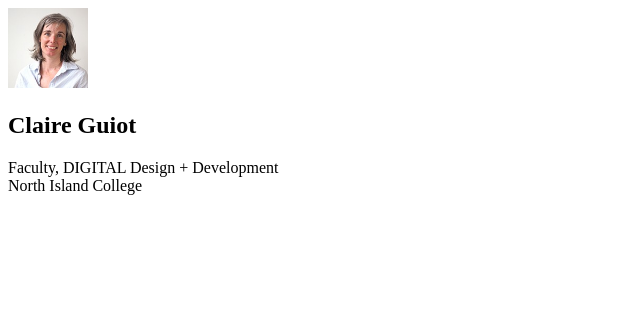
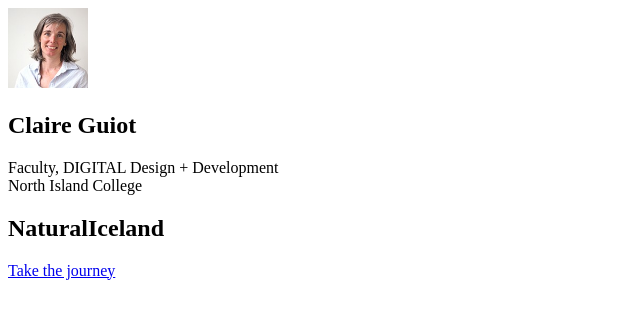
Before and after one commit to nic-dgl103/CSS-Box-Model, a plain HTML site: page index.html in a window 1280 px wide. Shown: the whole page, without its empty margins (0-640 px from the left). Drawn offline with Linux system fonts and the light colour scheme.

Commit message:
change instructions for cards 2 and 3

```diff
--- a/index.html
+++ b/index.html
@@ -16,7 +16,12 @@
       North Island College</p>
   </article>
 
-
+  <article class="card-two">
+    <div class="container">
+      <h2>Natural<span>Iceland</span></h2>
+      <a href="#">Take the journey</a>
+    </div>
+  </article>
 </body>
 
 </html>
```
Also changed, not shown: images/card-three.png, images/yellow-background.png (deleted), 1 other file.
